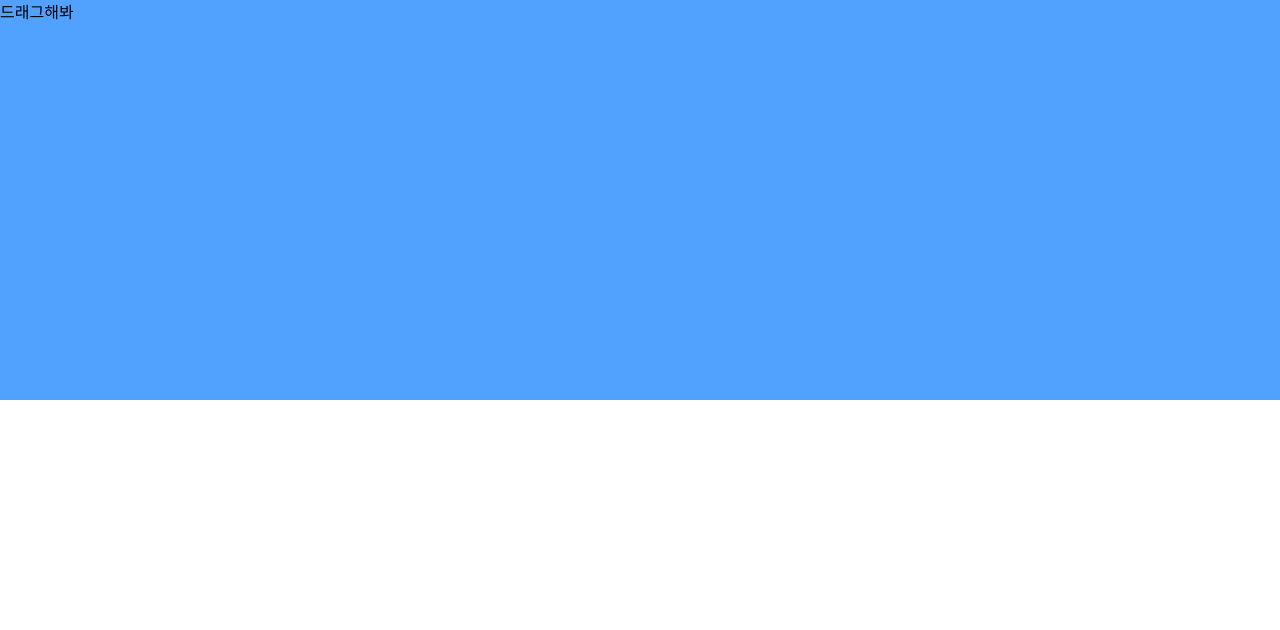
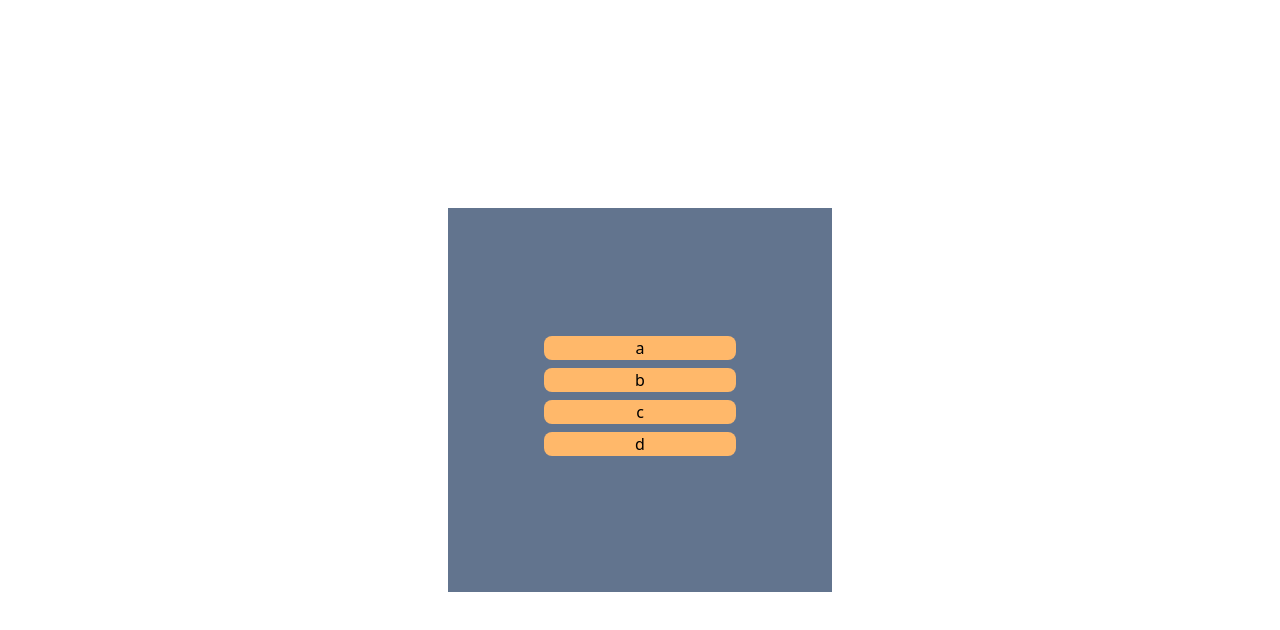
Before and after one commit to wooktori/trello, a React (Vite) app: page / in a window 1280 px wide. Shown: the top 630 px of the page. Built offline with nearby package versions, Linux system fonts and the light colour scheme.

Commit message:
Drop 기능

```diff
--- a/src/App.tsx
+++ b/src/App.tsx
@@ -1,32 +1,23 @@
-import { DragDropContext, Draggable, Droppable } from "@hello-pangea/dnd";
+import { DragDropContext, DropResult } from "@hello-pangea/dnd";
+import { useSetRecoilState } from "recoil";
+import { todoListAtom } from "./atom";
+import Board from "./components/Board";
 
 function App() {
-  const handleDragEnd = () => {};
+  const setTodoList = useSetRecoilState(todoListAtom);
+  const handleDragEnd = ({ source, destination, draggableId }: DropResult) => {
+    if (!destination) return;
+    setTodoList((prev) => {
+      const newTodo = [...prev];
+      newTodo.splice(source.index, 1);
+      newTodo.splice(destination?.index, 0, draggableId);
+      return newTodo;
+    });
+  };
   return (
-    <div>
+    <div className="h-screen flex flex-col items-center justify-center">
       <DragDropContext onDragEnd={handleDragEnd}>
-        <Droppable droppableId="1">
-          {(provided) => (
-            <div
-              ref={provided.innerRef}
-              {...provided.droppableProps}
-              className="bg-blue-400 min-h-[50vh]"
-            >
-              <Draggable draggableId="2" index={0}>
-                {(provided) => (
-                  <div
-                    ref={provided.innerRef}
-                    {...provided.dragHandleProps}
-                    {...provided.draggableProps}
-                  >
-                    드래그해봐
-                  </div>
-                )}
-              </Draggable>
-              {provided.placeholder}
-            </div>
-          )}
-        </Droppable>
+        <Board />
       </DragDropContext>
     </div>
   );
--- /dev/null
+++ b/src/atom.ts
@@ -0,0 +1,6 @@
+import { atom } from "recoil";
+
+export const todoListAtom = atom({
+  key: "todoList",
+  default: ["a", "b", "c", "d"],
+});
--- /dev/null
+++ b/src/components/Board.tsx
@@ -0,0 +1,24 @@
+import { Droppable } from "@hello-pangea/dnd";
+import { todoListAtom } from "../atom";
+import { useRecoilValue } from "recoil";
+import Card from "./Card";
+
+export default function Board() {
+  const todoList = useRecoilValue(todoListAtom);
+  return (
+    <Droppable droppableId="1">
+      {(provided) => (
+        <div
+          ref={provided.innerRef}
+          {...provided.droppableProps}
+          className="flex flex-col items-center justify-center h-96 w-96 bg-slate-500"
+        >
+          {todoList.map((todo, index) => (
+            <Card todo={todo} index={index} key={todo} />
+          ))}
+          {provided.placeholder}
+        </div>
+      )}
+    </Droppable>
+  );
+}
--- /dev/null
+++ b/src/components/Card.tsx
@@ -0,0 +1,24 @@
+import { Draggable } from "@hello-pangea/dnd";
+
+interface IProps {
+  todo: string;
+  index: number;
+}
+
+export default function Card({ todo, index }: IProps) {
+  console.log(todo);
+  return (
+    <Draggable draggableId={todo} index={index} key={todo}>
+      {(provided) => (
+        <div
+          {...provided.dragHandleProps}
+          {...provided.draggableProps}
+          className="w-1/2 bg-orange-300 mb-2 rounded-lg text-center"
+          ref={provided.innerRef}
+        >
+          {todo}
+        </div>
+      )}
+    </Draggable>
+  );
+}
```
